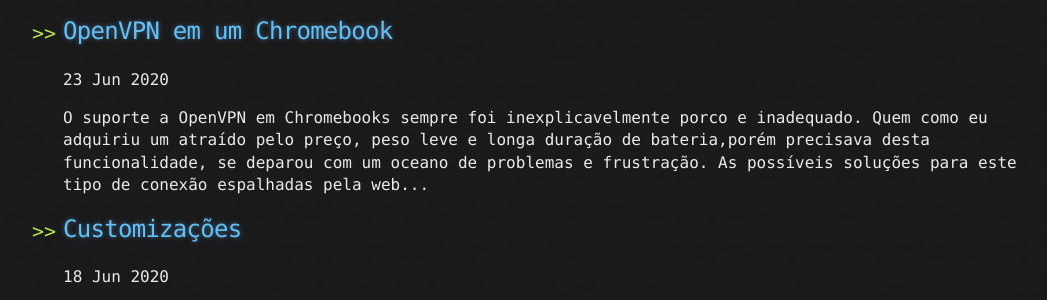
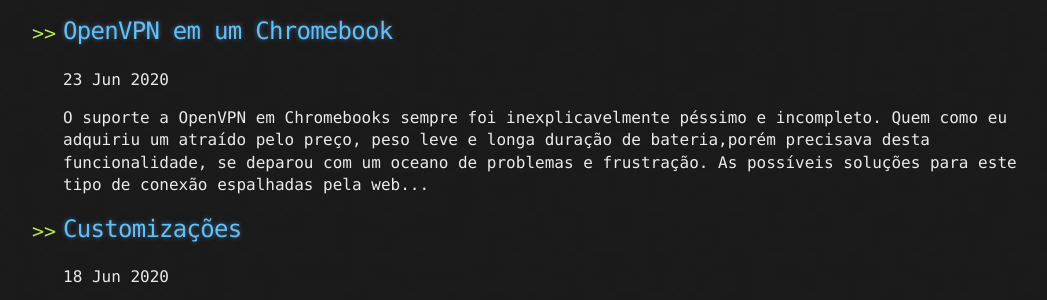
Before and after one commit to afmagalhaes/afmagalhaes.github.io, a Jekyll site: the page built from index.html, in a window 1280 px wide. Shown: the part 129-429 px from the top of the page, without its empty margins (117-1164 px from the left). Built offline with Jekyll 4.4.1, drawn with Linux system fonts in a browser that asks for light colours; the list of posts is cut into pages by our own code.

Commit message:
post update

```diff
--- a/_posts/2020-06-23-openvpn-em-um-chromebook.md
+++ b/_posts/2020-06-23-openvpn-em-um-chromebook.md
@@ -7,7 +7,7 @@ published: true
 
 ![OpenVPN no Chromebook](https://4.bp.blogspot.com/-w3658lha2Os/Wh_8xL10KkI/AAAAAAAABQ4/VPYRriMdhbghlc-V0qL5qLG5xI22llg_gCEwYBhgL/s1600/Screenshot%2B2017-11-30%2Bat%2B10.40.06.png)
 
-O suporte a OpenVPN em Chromebooks sempre foi inexplicavelmente porco e inadequado. Quem como eu adquiriu um atraído pelo preço, peso leve e longa duração de bateria,porém precisava desta funcionalidade, se deparou com um oceano de problemas e frustração.
+O suporte a OpenVPN em Chromebooks sempre foi inexplicavelmente péssimo e incompleto. Quem como eu adquiriu um atraído pelo preço, peso leve e longa duração de bateria,porém precisava desta funcionalidade, se deparou com um oceano de problemas e frustração.
 
 As possíveis soluções para este tipo de conexão espalhadas pela web variam entre criações de arquivos ONC que na maioria dos casos é ineficaz por não oferecer várias das funcionalidades comuns a outras gambiarras que atendem raríssimos casos. No final das contas, nada definitivo ou sequer minimamente adequado.
 
```
